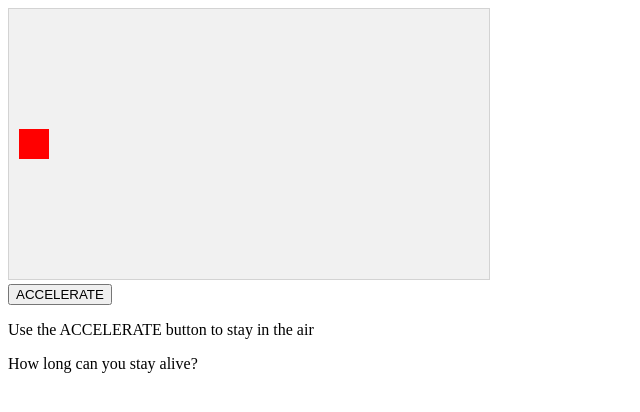
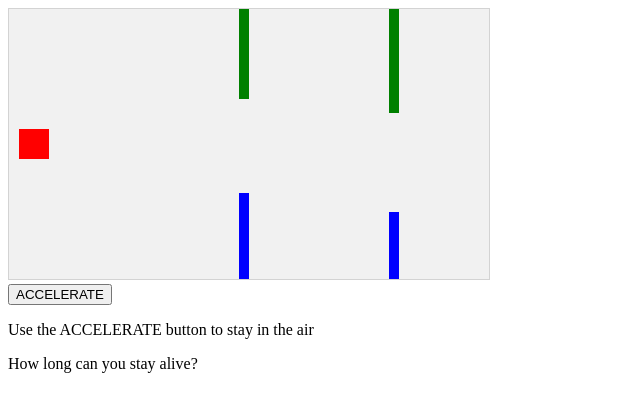
Before and after one commit to jrtibayan/Javascript-Game-Basics, a plain HTML site: page index.html in a window 1280 px wide. Shown: the whole page, without its empty margins (0-640 px from the left). Drawn offline with Linux system fonts and the light colour scheme.

Commit message:
Generate endless moving obstacles

```diff
--- a/index.html
+++ b/index.html
@@ -3,19 +3,10 @@
 
 	DETAILS OF THIS COMMIT
 
-	Added button to control the character
-	Added function accelerate that will change value of the character gravity property
-	If the button is pressed, accelerate will pass a negative value for gravity and will make object go up
-	And when button is released, the accelerate will pass a possitive value for gravity and make the object go down\
-	A clear function was added to myGameArea since we are drawing over and over to the canvas,
-		we need to clear the canvas so the past object drawn will be erased
-	    and then draw new one to make the object seem moving
-	Added some more variable to the component function which is speedY, gravity and gravitySpeed
-		every object should have its own speed when going up or down and here that is speedY
-		for now speedY is 0 since right now we only make the character go up and down using gravity
-		speedY use case in the future may be for example you get a power up and make you move faster
-		gravity is fixed and will increament to gravitySpeed making it faster and faster over time
-	Added function to change the coordinates of an object so that its on the new position when it draw a new one
+	Create the obstacle off screen
+	Made the obstacle move
+	Created a helper function to check for frame interval
+	Generate endless obstacles that is distanced depending on set frame interval
 
 -->
 <html>
@@ -31,6 +22,8 @@
 	<body onload="startGame()">
 
 		<script>
+
+			var myObstacles = [];
 
 			function startGame() {
 				myGamePiece = new component(30, 30, "red", 10, 120); // create my character object
@@ -86,9 +79,10 @@
 				myGameArea.clear(); // clear everything first before start to draw again
 				myGameArea.frameNo += 1;
 
-				if (myGameArea.frameNo === 1) { // only update if this is true
+				if (myGameArea.frameNo === 1 || everyinterval(150)) { // only update if this is true
+					console.log(myGameArea.frameNo);
 					x = myGameArea.canvas.width;
-					width = 10; // width of the obstackles
+					width = 10; // width of the obstacles
 					minHeight = 20; // min height of top obstacle
 					minGap = 50; // min height of gap
 					maxGap = 100; // max height of gap
@@ -96,15 +90,28 @@
 					maxHeight = myGameArea.canvas.height-gap-minHeight; // compute for max height the top obstacle is allowed to have
 					height = Math.floor(Math.random()*(maxHeight-minHeight+1)+minHeight); // generate random number from minHeight to maxHeight
 
-					myObstacles1 = new component(width, height, "green", 150, 0); // create top obstacle object
-					myObstacles2 = new component(width, myGameArea.canvas.height-height-gap, "blue", 150, height+gap); // create bottom obstacle object
-					myObstacles1.update(); // draw the obstacle
-					myObstacles2.update();
+					// both top and bottom obstacle is pushed to an array
+					// so we can loop throught that to redraw each obstacle every frame
+					myObstacles.push(new component(width, height, "green", x, 0));
+					myObstacles.push(new component(width, myGameArea.canvas.height-height-gap, "blue", x, height+gap));
+				}
+
+				// loop through the list of obstacles
+				for (i = 0; i < myObstacles.length; i += 1) {
+					myObstacles[i].x += -1; // make each obstacle move by reduxing value from x coordinate
+					myObstacles[i].update(); // draw the obstacle
 				}
 
 				myGamePiece.newPos(); // update the position of x since it may have changed due to gravity
 				myGamePiece.update();
 
+			}
+
+			function everyinterval(n) {
+				if ((myGameArea.frameNo-1) % n === 0)
+					return true;
+				else
+					return false;
 			}
 
 			// this tells the character to move up or down
```
